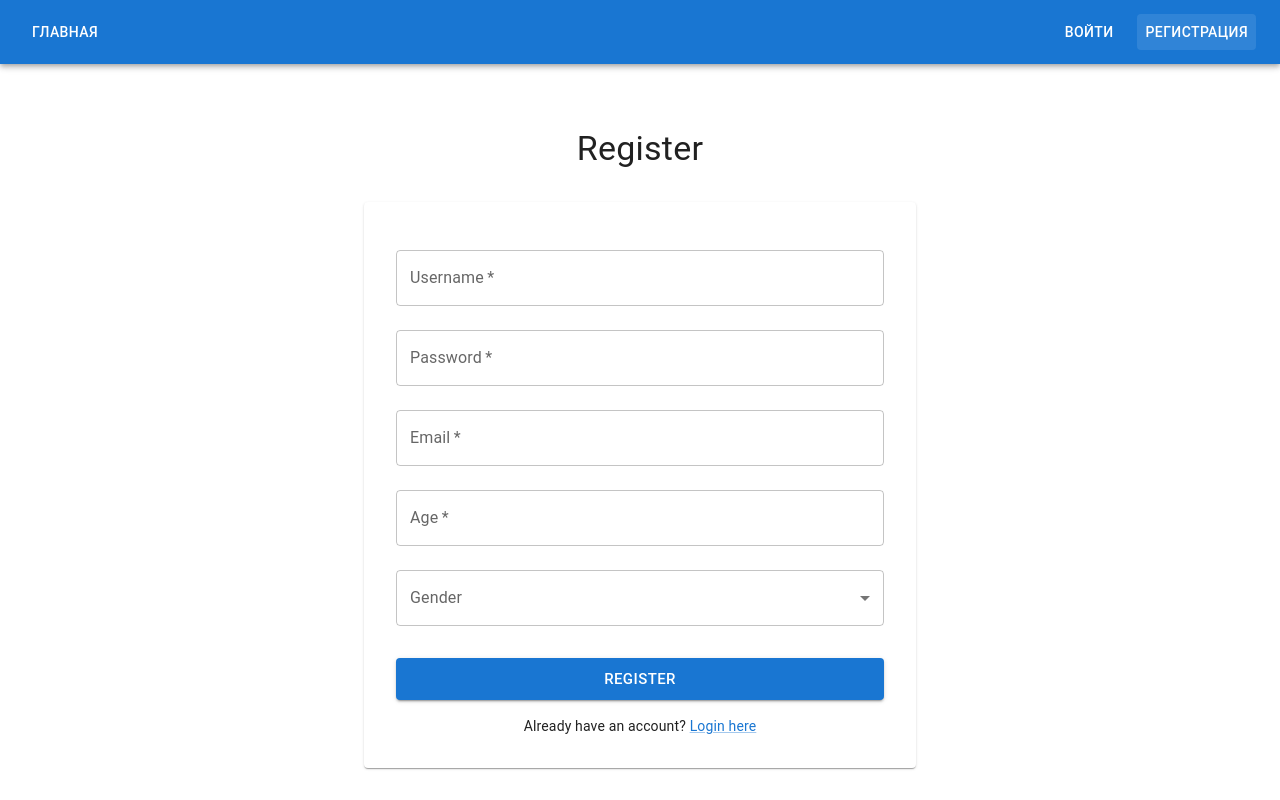
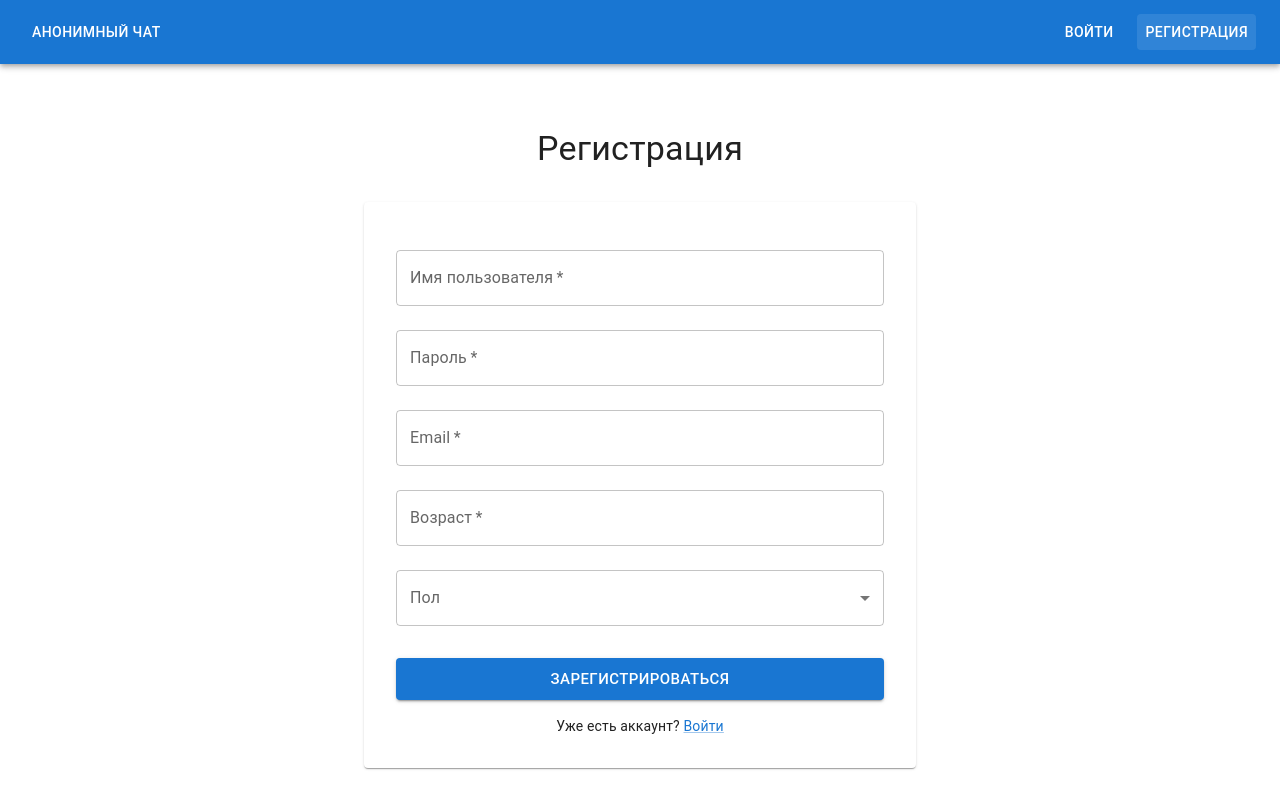
Before and after one commit to IlyaPodkolzin/chat_project, a React (Create React App) app in the folder frontend/: page /register in a window 1280 px wide. Built offline with nearby package versions, Linux system fonts and the light colour scheme.

Commit message:
Fixing filtering issues

```diff
--- a/frontend/public/index.html
+++ b/frontend/public/index.html
@@ -27,7 +27,7 @@
     <title>Чат-приложение</title>
   </head>
   <body>
-    <noscript>You need to enable JavaScript to run this app.</noscript>
+    <noscript>Для работы приложения необходимо включить JavaScript.</noscript>
     <div id="root"></div>
     <!--
       This HTML file is a template.
--- a/frontend/src/App.tsx
+++ b/frontend/src/App.tsx
@@ -7,6 +7,7 @@ import Login from './pages/Login';
 import Register from './pages/Register';
 import Profile from './pages/Profile';
 import GroupChatSearch from './pages/GroupChatSearch';
+import CreateChat from './pages/CreateChat';
 import Chat from './pages/Chat';
 import AnonymousChat from './pages/AnonymousChat';
 import Navbar from './components/Navbar';
@@ -18,7 +19,7 @@ const App: React.FC = () => {
       <ThemeProvider theme={theme}>
         <CssBaseline />
         <AuthProvider>
-          <Router>
+          <Router future={{ v7_startTransition: true, v7_relativeSplatPath: true }}>
             <Navbar />
             <Routes>
               <Route path="/login" element={<Login />} />
@@ -49,6 +50,7 @@ const ProtectedRoutes: React.FC = () => {
     <Routes>
       <Route path="/profile" element={<Profile />} />
       <Route path="/group-chats" element={<GroupChatSearch />} />
+      <Route path="/create-group-chat" element={<CreateChat />} />
       <Route path="/chat/:id" element={<Chat />} />
       <Route path="/" element={<Navigate to="/profile" replace />} />
     </Routes>
--- a/frontend/src/components/Navbar.tsx
+++ b/frontend/src/components/Navbar.tsx
@@ -43,6 +43,15 @@ const Navbar: React.FC = () => {
               </Button>
               <Button
                 color="inherit"
+                onClick={() => navigate('/create-group-chat')}
+                sx={{
+                  backgroundColor: isActive('/create-group-chat') ? 'rgba(255, 255, 255, 0.1)' : 'transparent'
+                }}
+              >
+                Создать групповой чат
+              </Button>
+              <Button
+                color="inherit"
                 onClick={() => navigate('/anonymous-chat')}
                 sx={{
                   backgroundColor: isActive('/anonymous-chat') ? 'rgba(255, 255, 255, 0.1)' : 'transparent'
@@ -59,7 +68,7 @@ const Navbar: React.FC = () => {
                 backgroundColor: isActive('/') ? 'rgba(255, 255, 255, 0.1)' : 'transparent'
               }}
             >
-              Главная
+              Анонимный чат
             </Button>
           )}
         </Box>
--- a/frontend/src/components/Navigation.tsx
+++ b/frontend/src/components/Navigation.tsx
@@ -5,7 +5,7 @@ import AddIcon from '@mui/icons-material/Add';
 import SearchIcon from '@mui/icons-material/Search';
 
 <>
-  <ListItem button component={Link} to="/create-chat">
+  <ListItem button component={Link} to="/create-group-chat">
     <ListItemIcon>
       <AddIcon />
     </ListItemIcon>
--- a/frontend/src/pages/Chat.tsx
+++ b/frontend/src/pages/Chat.tsx
@@ -180,9 +180,9 @@ const Chat: React.FC = () => {
     return (
       <Container>
         <Helmet>
-          <title>Загрузка... | Чат-приложение</title>
+          <title>Загрузка чата | Чат-приложение</title>
         </Helmet>
-        <Typography>Loading...</Typography>
+        <Typography>Загрузка...</Typography>
       </Container>
     );
   }
@@ -190,7 +190,7 @@ const Chat: React.FC = () => {
   return (
     <Container maxWidth="md">
       <Helmet>
-        <title>{chat.name} | Чат-приложение</title>
+        <title>{chat.name || 'Чат'} | Чат-приложение</title>
       </Helmet>
       <Box sx={{ mt: 4, mb: 4 }}>
         <Box sx={{ display: 'flex', justifyContent: 'space-between', alignItems: 'center', mb: 2 }}>
@@ -289,7 +289,7 @@ const Chat: React.FC = () => {
                 fullWidth
                 value={newMessage}
                 onChange={(e) => setNewMessage(e.target.value)}
-                placeholder="Type a message..."
+                placeholder="Введите сообщение..."
                 variant="outlined"
                 size="small"
               />
@@ -299,7 +299,7 @@ const Chat: React.FC = () => {
                 color="primary"
                 endIcon={<SendIcon />}
               >
-                Send
+                Отправить
               </Button>
             </Box>
           </Paper>
--- a/frontend/src/pages/Login.tsx
+++ b/frontend/src/pages/Login.tsx
@@ -45,14 +45,14 @@ const Login: React.FC = () => {
       </Helmet>
       <Box sx={{ mt: 8, mb: 4 }}>
         <Typography variant="h4" component="h1" align="center" gutterBottom>
-          Login
+          Вход
         </Typography>
 
         <Paper sx={{ p: 4, mt: 4 }}>
           <form onSubmit={handleSubmit}>
             <TextField
               fullWidth
-              label="Username"
+              label="Имя пользователя"
               name="username"
               value={formData.username}
               onChange={handleChange}
@@ -61,7 +61,7 @@ const Login: React.FC = () => {
             />
             <TextField
               fullWidth
-              label="Password"
+              label="Пароль"
               name="password"
               type="password"
               value={formData.password}
@@ -71,7 +71,7 @@ const Login: React.FC = () => {
             />
             {error && (
               <Typography color="error" sx={{ mt: 2 }}>
-                {error}
+                Неверное имя пользователя или пароль
               </Typography>
             )}
             <Button
@@ -82,15 +82,15 @@ const Login: React.FC = () => {
               size="large"
               sx={{ mt: 3 }}
             >
-              Login
+              Войти
             </Button>
           </form>
 
           <Box sx={{ mt: 2, textAlign: 'center' }}>
             <Typography variant="body2">
-              Don't have an account?{' '}
+              Нет аккаунта?{' '}
               <Link component={RouterLink} to="/register">
-                Register here
+                Зарегистрироваться
               </Link>
             </Typography>
           </Box>
--- a/frontend/src/pages/Register.tsx
+++ b/frontend/src/pages/Register.tsx
@@ -50,7 +50,7 @@ const Register: React.FC = () => {
       });
       navigate('/login');
     } catch (error) {
-      setError('Registration failed. Please try again.');
+      setError('Ошибка регистрации. Пожалуйста, попробуйте снова.');
     }
   };
 
@@ -61,14 +61,14 @@ const Register: React.FC = () => {
       </Helmet>
       <Box sx={{ mt: 8, mb: 4 }}>
         <Typography variant="h4" component="h1" align="center" gutterBottom>
-          Register
+          Регистрация
         </Typography>
 
         <Paper sx={{ p: 4, mt: 4 }}>
           <form onSubmit={handleSubmit}>
             <TextField
               fullWidth
-              label="Username"
+              label="Имя пользователя"
               name="username"
               value={formData.username}
               onChange={handleChange}
@@ -77,7 +77,7 @@ const Register: React.FC = () => {
             />
             <TextField
               fullWidth
-              label="Password"
+              label="Пароль"
               name="password"
               type="password"
               value={formData.password}
@@ -97,7 +97,7 @@ const Register: React.FC = () => {
             />
             <TextField
               fullWidth
-              label="Age"
+              label="Возраст"
               name="age"
               type="number"
               value={formData.age}
@@ -106,16 +106,16 @@ const Register: React.FC = () => {
               required
             />
             <FormControl fullWidth margin="normal">
-              <InputLabel>Gender</InputLabel>
+              <InputLabel>Пол</InputLabel>
               <Select
                 value={formData.gender}
-                label="Gender"
+                label="Пол"
                 onChange={handleGenderChange}
                 required
               >
-                <MenuItem value="male">Male</MenuItem>
-                <MenuItem value="female">Female</MenuItem>
-                <MenuItem value="other">Other</MenuItem>
+                <MenuItem value="male">Мужской</MenuItem>
+                <MenuItem value="female">Женский</MenuItem>
+                <MenuItem value="other">Другой</MenuItem>
               </Select>
             </FormControl>
             {error && (
@@ -131,15 +131,15 @@ const Register: React.FC = () => {
               size="large"
               sx={{ mt: 3 }}
             >
-              Register
+              Зарегистрироваться
             </Button>
           </form>
 
           <Box sx={{ mt: 2, textAlign: 'center' }}>
             <Typography variant="body2">
-              Already have an account?{' '}
+              Уже есть аккаунт?{' '}
               <Link component={RouterLink} to="/login">
-                Login here
+                Войти
               </Link>
             </Typography>
           </Box>
```
Also changed, not shown: frontend/src/pages/CreateChat.tsx (+31 -6 lines), 1 other file (tests, documents, lock files or other folders).
